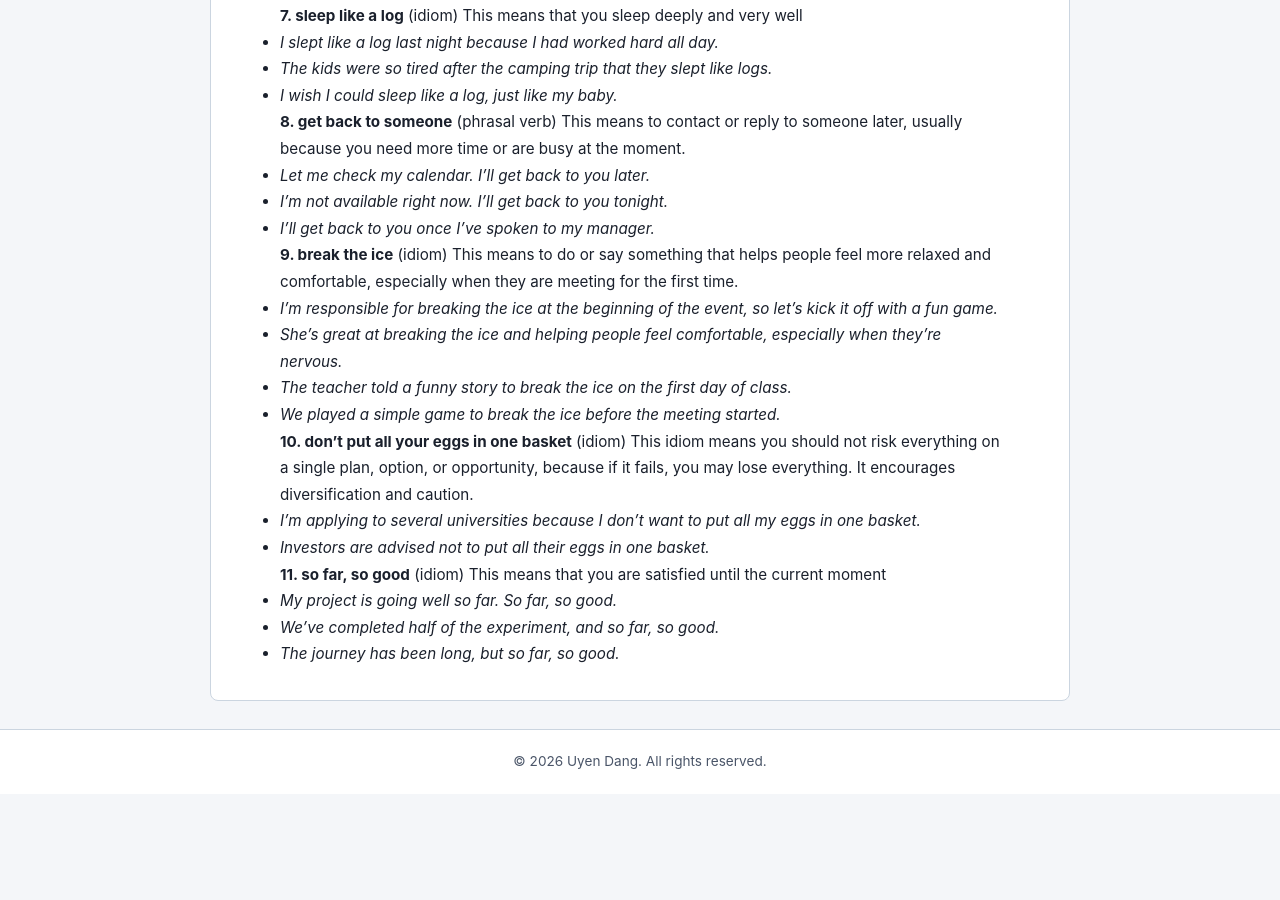
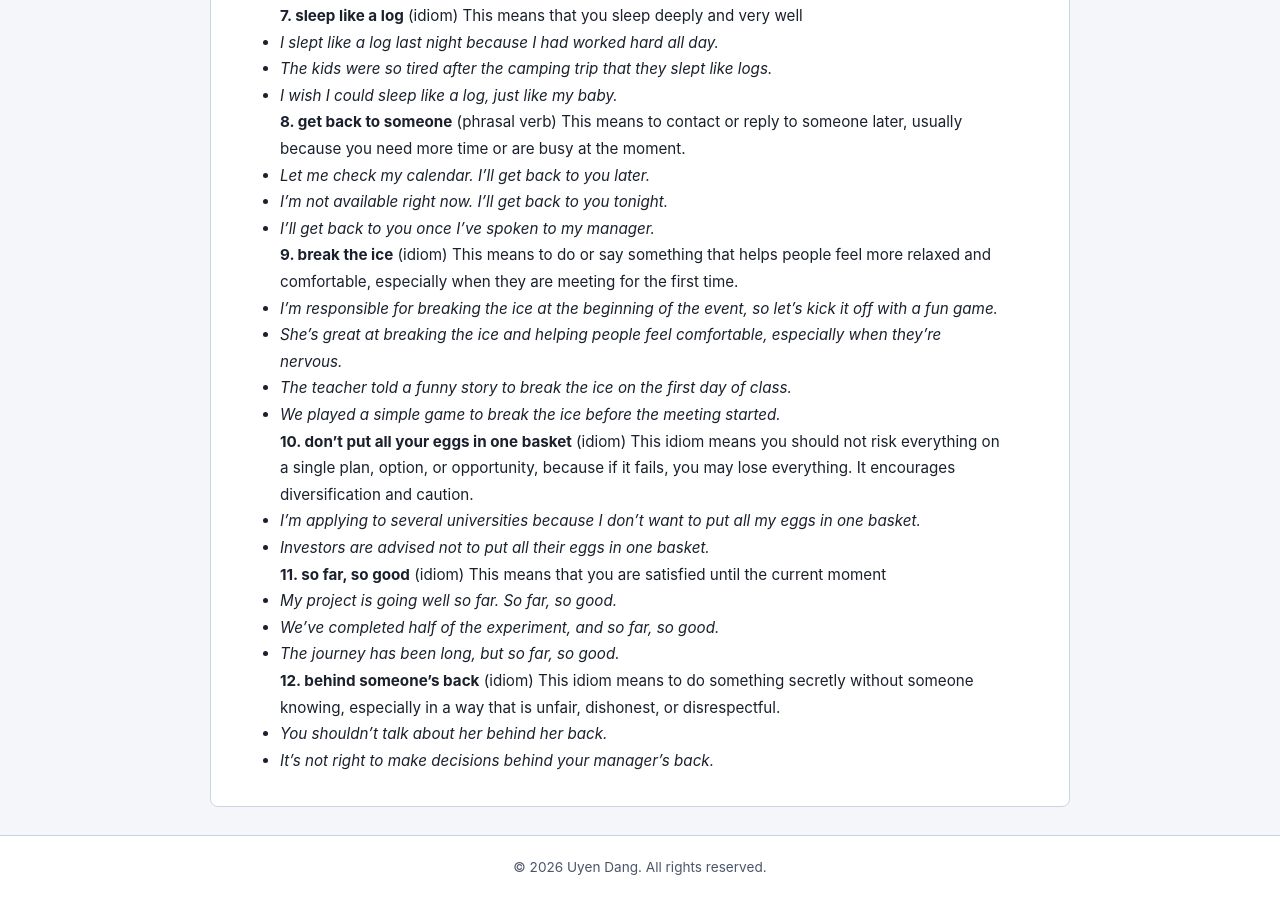
Before and after one commit to DangLeUyen/blog, a Jekyll site: the page built from _posts/2026-07-02-ELVocab.md, in a window 1280 px wide and 900 px high, scrolled down 1314 px. Built offline with Jekyll 4.4.1, drawn with Linux system fonts in a browser that asks for light colours; before the commit the page ends 2108 px from its top, so only the background shows below that.

Commit message:
Update 2026-07-02-ELVocab.md

```diff
--- a/_posts/2026-07-02-ELVocab.md
+++ b/_posts/2026-07-02-ELVocab.md
@@ -78,3 +78,8 @@ This means that you are satisfied until the current moment
 - *My project is going well so far. So far, so good.*
 - *We’ve completed half of the experiment, and so far, so good.*
 - *The journey has been long, but so far, so good.*
+
+**12. behind someone’s back** (idiom)
+This idiom means to do something secretly without someone knowing, especially in a way that is unfair, dishonest, or disrespectful.
+- *You shouldn’t talk about her behind her back.*
+- *It’s not right to make decisions behind your manager’s back.*
```
